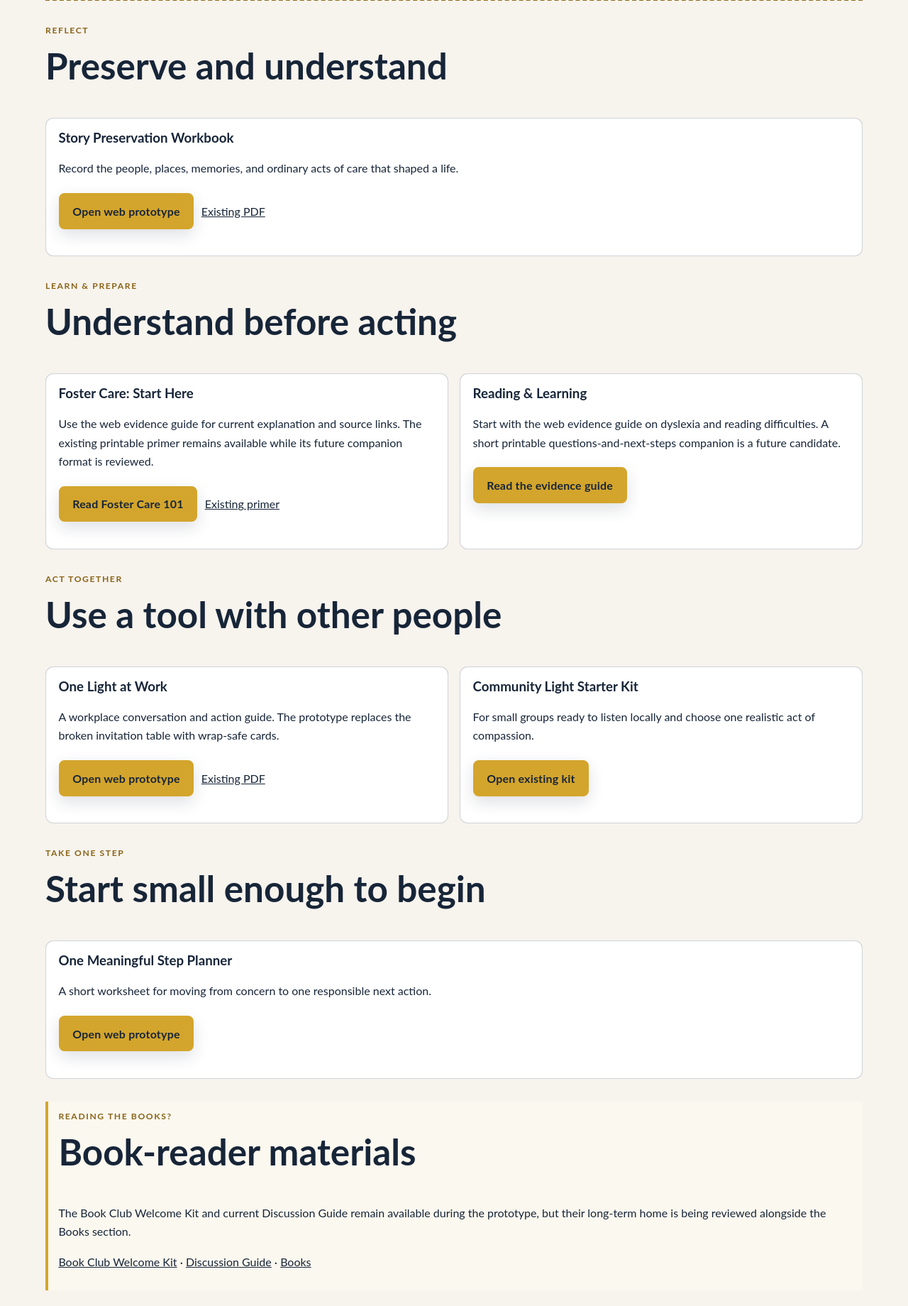
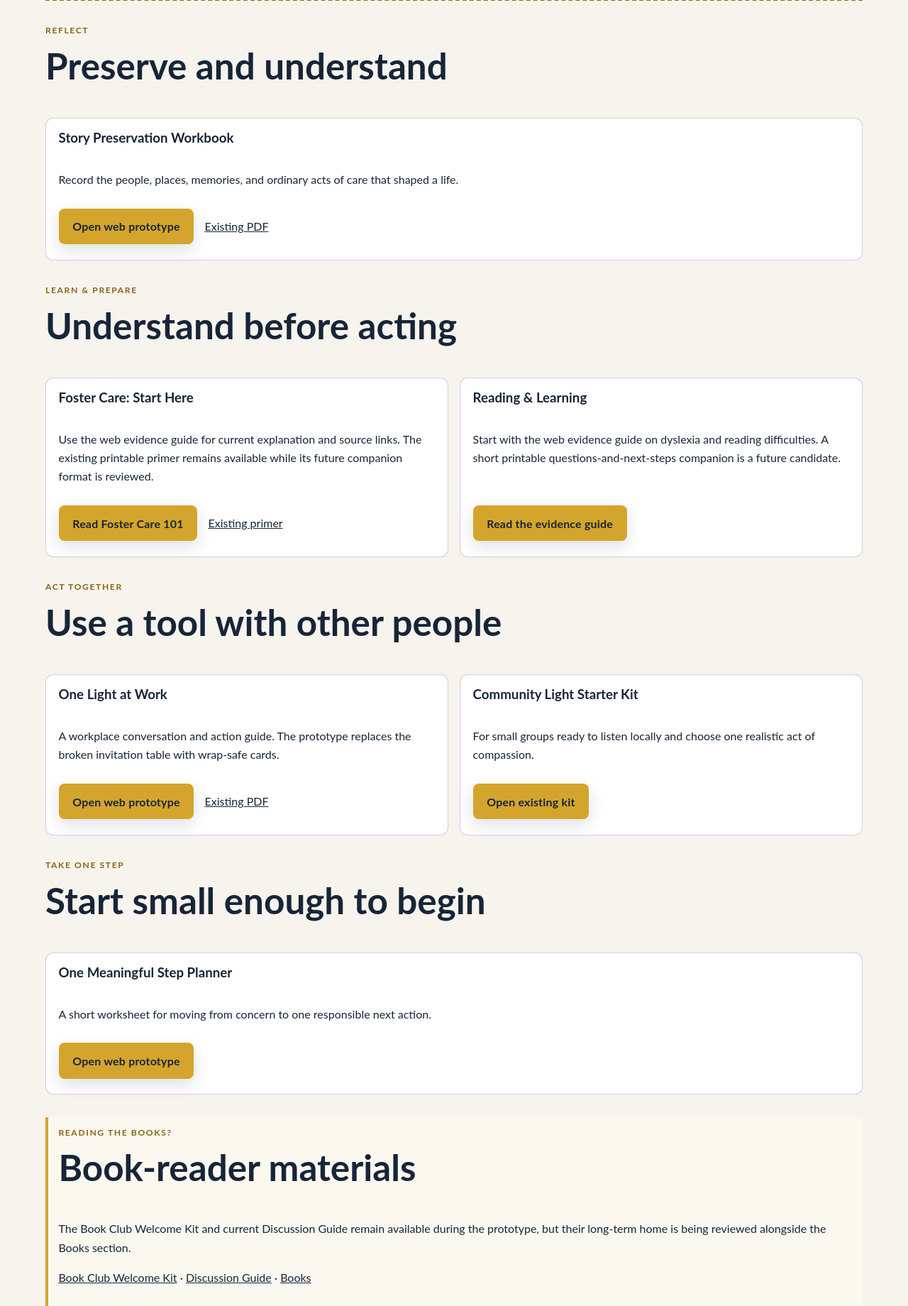
Before and after one commit to leaveonelighton/V1-Project, a PHP site: page /welcome-shelf/ in a window 1280 px wide. Shown: the part 853-2693 px from the top of the page at 71% size. Run offline with PHP 8.4, Linux system fonts and the light colour scheme.

Commit message:
Align Welcome Shelf card actions

```diff
--- a/css/resource-system.css
+++ b/css/resource-system.css
@@ -85,6 +85,26 @@
 .worksheet-block h3,
 .worksheet-prompt h3 {
   margin-top: 0;
+}
+
+/* Welcome Shelf cards only: keep action rows on a common baseline. */
+.wide > .resource-section > .resource-grid {
+  align-items: stretch;
+}
+
+.wide > .resource-section > .resource-grid > .resource-card {
+  display: flex;
+  flex-direction: column;
+}
+
+.wide > .resource-section > .resource-grid > .resource-card > p:last-child {
+  display: flex;
+  flex-wrap: wrap;
+  align-items: center;
+  gap: .55rem;
+  margin-top: auto;
+  margin-bottom: 0;
+  padding-top: .35rem;
 }
 
 .invitation-card p {
```
